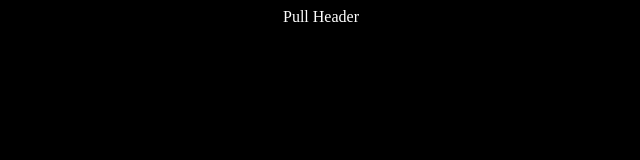
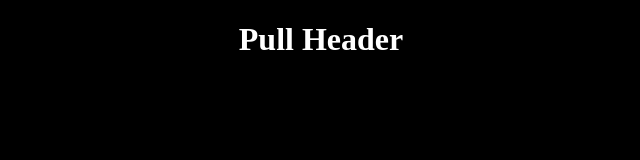
Before and after one commit to FatesEnd/FatesEnd.github.io, a plain HTML site: page index.html in a window 1280 px wide. Shown: the whole page, without its empty margins (319-959 px from the left). Drawn offline with Linux system fonts and the light colour scheme.

Commit message:
Update index.html

```diff
--- a/index.html
+++ b/index.html
@@ -7,6 +7,6 @@
     <script defer src="scripts/main.js"></script>
 </head>
 <body>
-    <header class="main-header">Pull Header</header>
+    <h1 class="main-header">Pull Header</h1>
 </body>
 </html>
```
